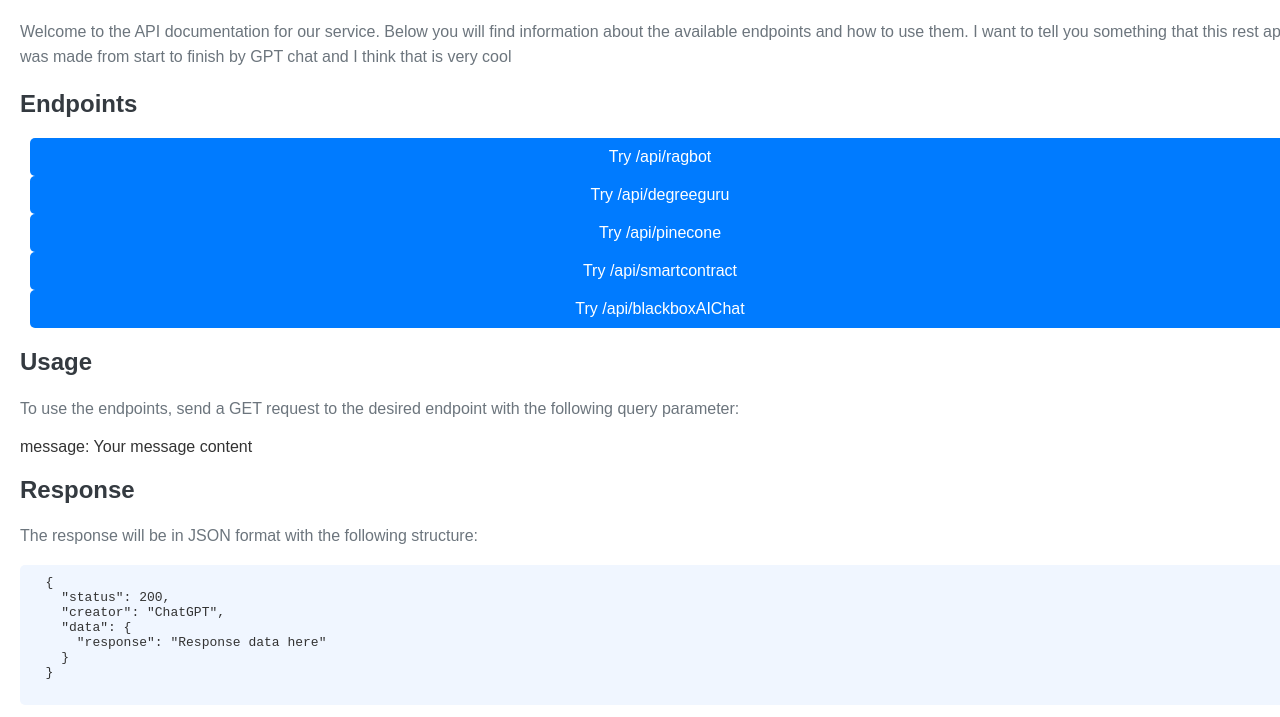
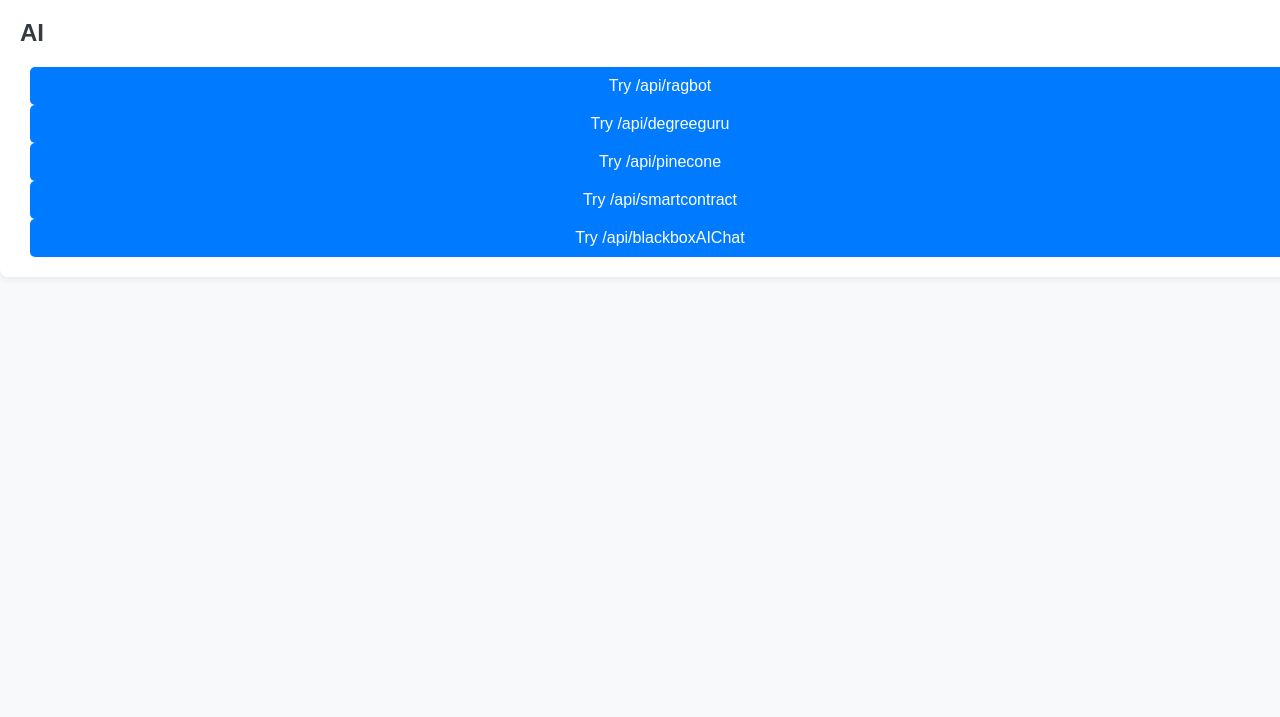
Before and after one commit to NayNay-17/My-api, a website: page index.html in a window 1280 px wide. Shown: the part 81-798 px from the top of the page. Drawn offline with Linux system fonts and the light colour scheme.

Commit message:
Update index.html

```diff
--- a/index.html
+++ b/index.html
@@ -71,9 +71,8 @@
 <body>
 <div class="container">
   <h1>API Documentation</h1>
-  <p>Welcome to the API documentation for our service. Below you will find information about the available endpoints and how to use them. I want to tell you something that this rest api was made from start to finish by GPT chat and I think that is very cool</p>
 
-  <h2>Endpoints</h2>
+  <h2>AI</h2>
   <div class="btn-container">
     <a href="/api/ragbot?message=hai" class="btn">Try /api/ragbot</a>
     <a href="/api/degreeguru?message=hai" class="btn">Try /api/degreeguru</a>
@@ -81,24 +80,5 @@
     <a href="/api/smartcontract?message=hai" class="btn">Try /api/smartcontract</a>
     <a href="/api/blackboxAIChat?message=hai" class="btn">Try /api/blackboxAIChat</a>
   </div>
-
-  <h2>Usage</h2>
-  <p>To use the endpoints, send a GET request to the desired endpoint with the following query parameter:</p>
-  <ul>
-    <li>message: Your message content</li>
-  </ul>
-
-  <h2>Response</h2>
-  <p>The response will be in JSON format with the following structure:</p>
-  <pre>
-  {
-    "status": 200,
-    "creator": "ChatGPT",
-    "data": {
-      "response": "Response data here"
-    }
-  }
-  </pre>
-</div>
 </body>
 </html>
```
